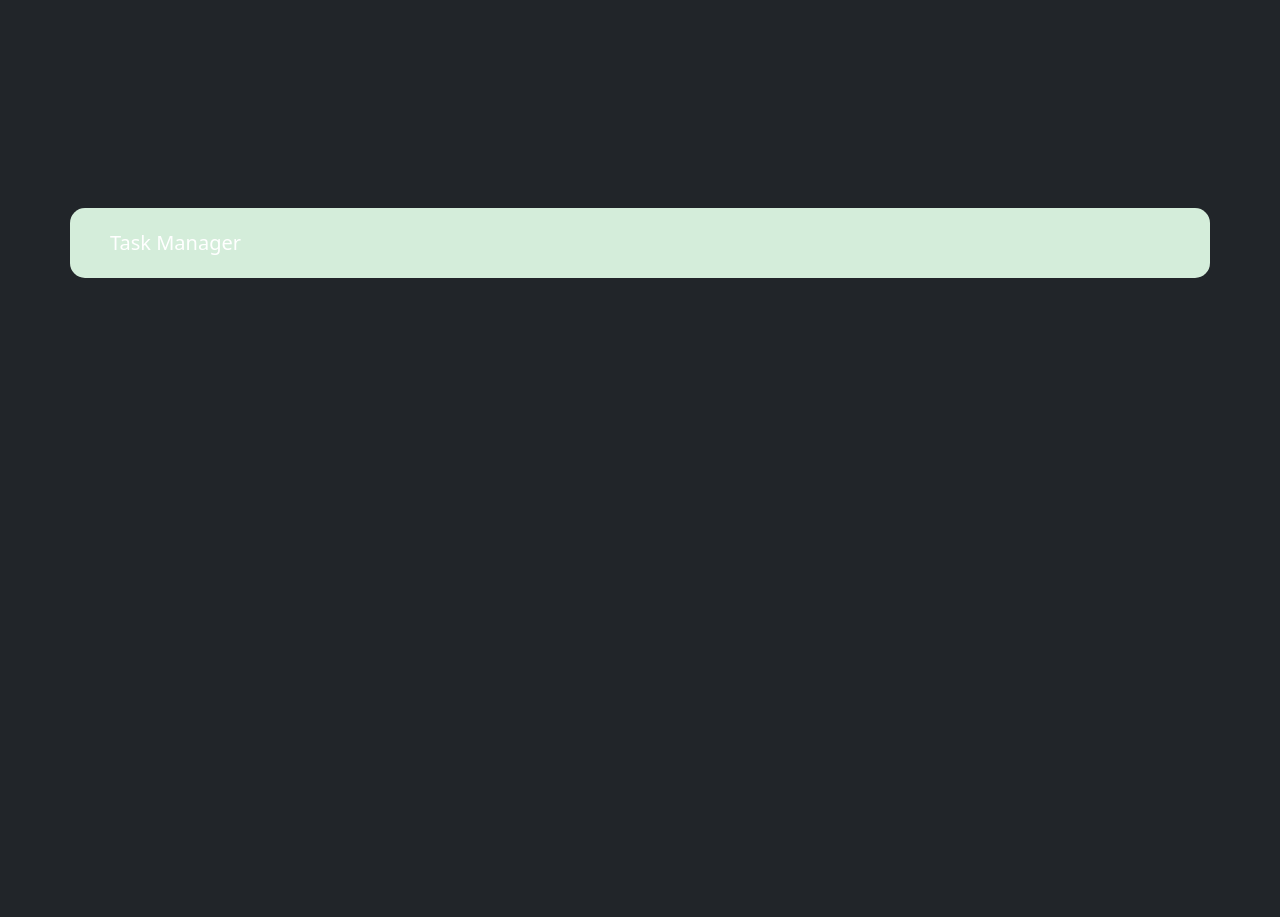
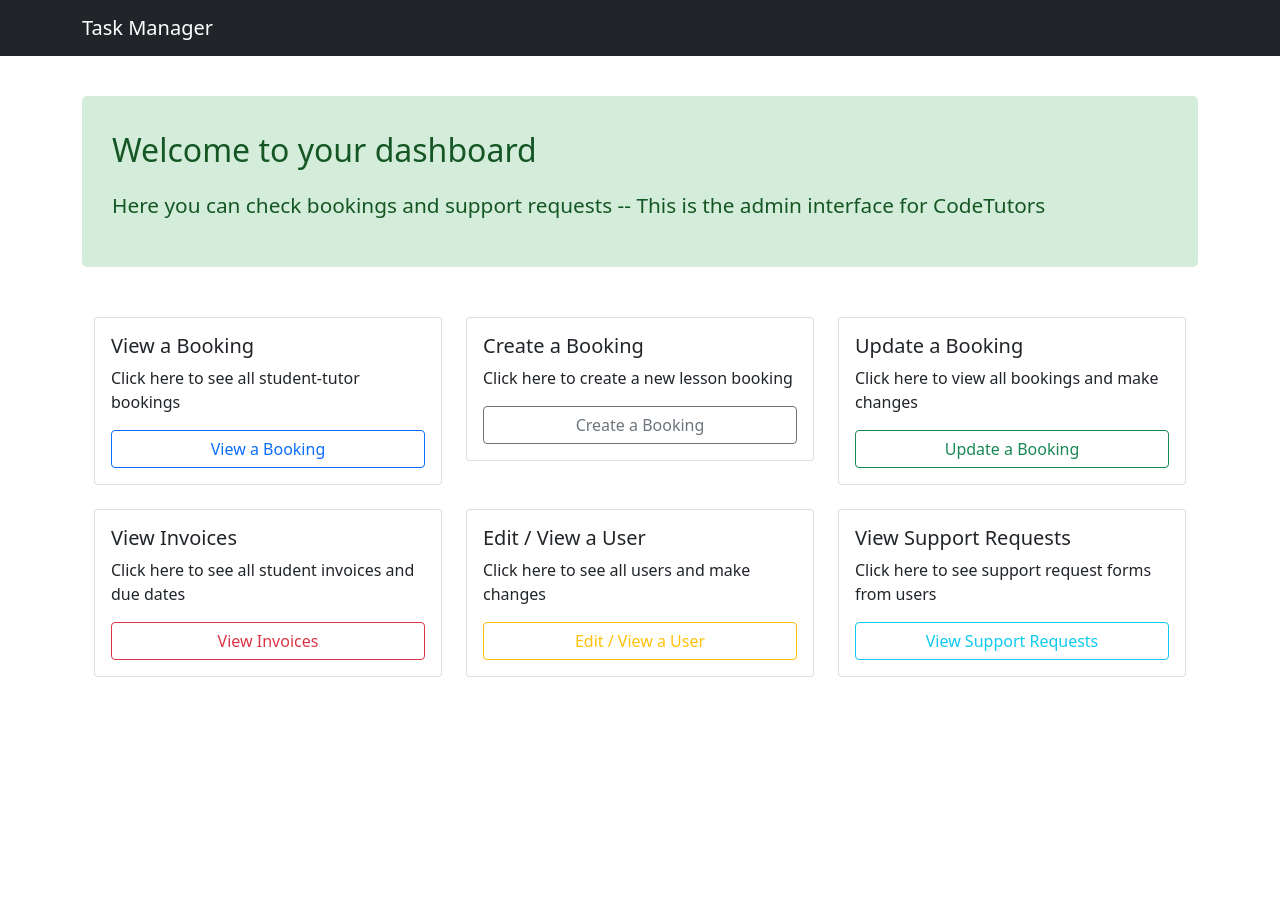
Before and after one commit to izzieyip/SEG-smallgroup, a Django app: template tutorials/templates/dashboard.html in a window 1280 px wide. Shown: the top 917 px of the page. After the commit the page ends 677 px from the top, so only its background shows below. Run offline with Django 3.2, Linux system fonts and the light colour scheme; the template is opened without the code that fills it, so the values that code supplies are empty; some libraries are stand-ins or nearby versions.

Commit message:
Fix the layout of the page, Ensure it doesn't interfere with the UI for the other pages, more specific classes
Signed-off-by: Aamukta Thogata <aamukta.thogata@gmail.com>

```diff
--- a/static/dashboard.css
+++ b/static/dashboard.css
@@ -1,22 +1,20 @@
+
 .custom-header {
     color: #155724; /* Dark green text color */
     font-size: 2rem; /* Adjust font size as needed */
+    font-weight: 500; /* Makes the text slightly bold */
 }
 
 .custom-text {
     color: #155724; /* Dark green text color */
-    font-size: 1rem; /* Adjust font size as needed */
+    font-size: 1.3rem; /* Adjust font size as needed */
 }
 
-.container:first-of-type {
-  margin-bottom: 600000px; /* Increase the space between the two containers */
+.dashboard-container {
+    margin-top: 40px;
+    margin-bottom: 50px;
+    background-color: #d4edda; /* Light green background */
+    border: none; /* No border */
+    border-radius: 5px; /* rounded corners */
+    padding: 30px; /* Adds space between the edges and the text in the container*/
 }
-
-.container {
-    margin-top: 200px;
-    margin-bottom: 20px;
-    background-color: #d4edda; /* Light green background */
-    padding: 15px 40px; /* Padding to make the header look nice */
-    border: none; /* No border */
-    border-radius: 15px; /* rounded corners */
-}
--- a/tutorials/templates/dashboard.html
+++ b/tutorials/templates/dashboard.html
@@ -1,7 +1,7 @@
 {% extends 'base_content.html' %}
 {% block content %}
-
 <div class="container">
+  <div class="dashboard-container">
         <p class="custom-header">
           Welcome to your dashboard {{ user.username }}
         </p>
@@ -36,7 +36,7 @@
       <div class="col-sm-4">
         <div class="card">
         <div class="card-body">
-        <h5 class="card-title">Update a booking</h5>
+          <h5 class="card-title">Update a Booking</h5>
           <p class="card-text">Click here to view all bookings and make changes</p>
           <a href="#" class="btn btn-outline-success w-100">Update a Booking</a>
         </div>
@@ -70,12 +70,13 @@
         <div class="card">
         <div class="card-body">
           <h5 class="card-title">View Support Requests</h5>
-        <p class="card-text">Click here to see all support request forms from users</p>
+          <p class="card-text">Click here to see support request forms from users</p>
           <a href="#" class="btn btn-outline-info w-100">View Support Requests</a>
         </div>
       </div>
     </div>
     </div>
   </div>
-
+</div>
 {% endblock %}
+ %}
```
Lines whose indentation alone changed are shown as unchanged.
